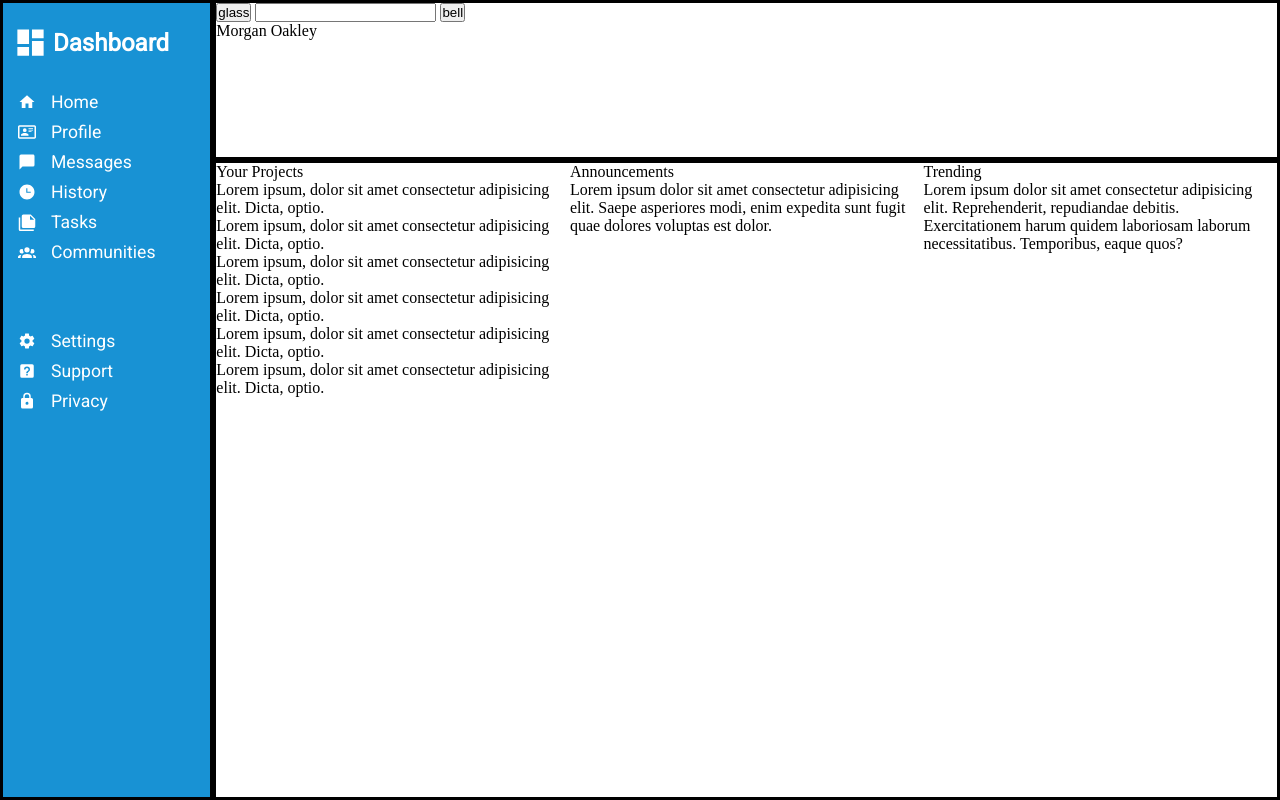
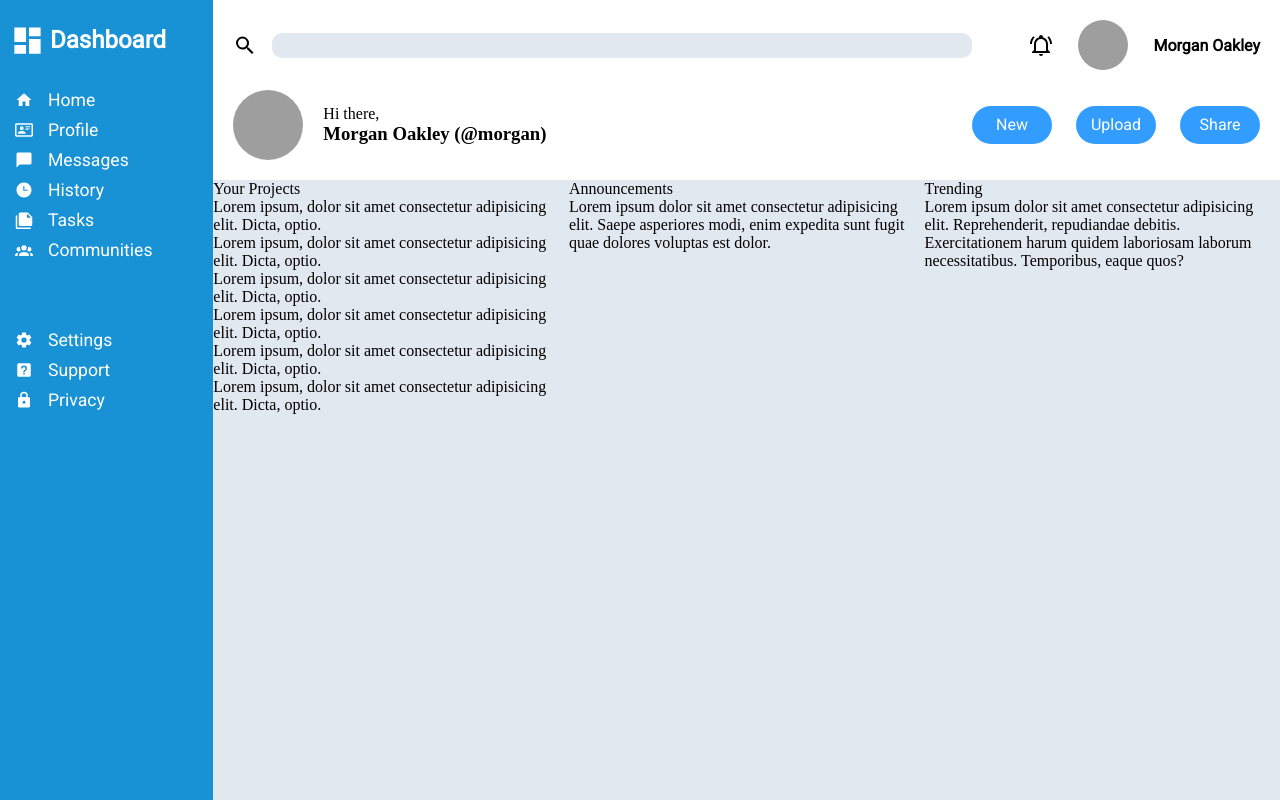
Before and after one commit to edgarmosra/admin-dashboard, a plain HTML site: page index.html in a window 1280 px wide. Drawn offline with Linux system fonts and the light colour scheme; grey boxes are pictures that could not be loaded.

Commit message:
header styling complete

```diff
--- a/index.html
+++ b/index.html
@@ -53,13 +53,36 @@
       </div>
       <div class="header">
         <div class="header-top">
-          <button>glass</button>
-          <input type="text" />
-          <button>bell</button>
-          <div class="profile-picture"></div>
-          Morgan Oakley
+          <div class="search-box">
+            <img class="header-icon" src="images/search.svg" alt="" />
+            <input type="text" />
+          </div>
+          <div class="noti-box">
+            <img class="header-icon" src="images/bell.svg" alt="" />
+            <img class="profile-pic-top" src="images/profile-pic.png" alt="" />
+            <strong>Morgan Oakley</strong>
+          </div>
         </div>
-        <div class="header-bottom"></div>
+
+        <div class="header-bottom">
+          <div class="profile-info">
+            <img
+              class="profile-pic-bottom"
+              src="images/profile-pic.png"
+              alt=""
+            />
+            <div>
+              <p>Hi there,</p>
+              <h3>Morgan Oakley (@morgan)</h3>
+            </div>
+          </div>
+
+          <div class="action-btns">
+            <button>New</button>
+            <button>Upload</button>
+            <button>Share</button>
+          </div>
+        </div>
       </div>
 
       <div class="main">
--- a/styles.css
+++ b/styles.css
@@ -1,6 +1,7 @@
 @import url("https://fonts.googleapis.com/css2?family=Roboto&display=swap");
 
 * {
+  box-sizing: border-box;
   margin: 0;
   padding: 0;
 }
@@ -16,7 +17,6 @@
 
 .sidebar {
   grid-row: 1 / 3;
-  border: solid black;
   display: grid;
   grid-template-rows: 1fr 3fr 6fr;
   background-color: #1892d4;
@@ -47,7 +47,6 @@ ul {
 
 li {
   margin: 10px 0;
-  /* border: solid; */
   font-size: 1.1rem;
   display: flex;
 }
@@ -62,11 +61,107 @@ li {
 /* header styles */
 
 .header {
-  border: solid black;
+  display: grid;
+  grid-template-rows: 1fr 1fr;
 }
 
+/* header top styles */
+
+.header-top {
+  display: flex;
+  justify-content: space-between;
+  align-items: center;
+  /* padding: 30px; */
+}
+
+.search-box {
+  display: flex;
+  gap: 15px;
+  margin-left: 20px;
+}
+
+.noti-box {
+  display: flex;
+  justify-content: center;
+  align-items: center;
+  gap: 25px;
+  font-family: "Roboto", sans-serif;
+  font-weight: bolder;
+  margin-right: 20px;
+}
+
+.header-icon {
+  cursor: pointer;
+}
+
+input {
+  all: unset;
+  background-color: #e2e8f0;
+  border-radius: 10px;
+  width: 700px;
+  height: 25px;
+}
+
+.profile-pic-top {
+  border-radius: 50%;
+  object-fit: cover;
+  height: 50px;
+  width: 50px;
+  cursor: pointer;
+}
+
+/* header bottom styles */
+
+.header-bottom {
+  display: flex;
+  justify-content: space-between;
+  align-items: center;
+  margin-bottom: 20px;
+}
+
+.profile-info {
+  display: flex;
+  align-items: center;
+  gap: 20px;
+  margin-left: 20px;
+}
+
+.action-btns > button {
+  /* button style reset */
+  background-color: transparent;
+  border-width: 0;
+  font-family: inherit;
+  font-size: inherit;
+  font-style: inherit;
+  font-weight: inherit;
+  line-height: inherit;
+  padding: 0;
+  cursor: pointer;
+
+  display: inline-block;
+  background-color: #339dff;
+  color: white;
+  font-size: 1rem;
+  line-height: 38px;
+  border-radius: 50px;
+  width: 80px;
+  margin-right: 20px;
+  text-align: center;
+  font-family: "Roboto", sans-serif;
+}
+
+.profile-pic-bottom {
+  border-radius: 50%;
+  object-fit: cover;
+  height: 70px;
+  width: 70px;
+}
+
+/* main styles (projects, announcements, trending) */
+
 .main {
-  border: solid black;
+  /* border: solid black; */
+  background-color: #e2e8f0;
   display: grid;
   grid-template-columns: 1fr 1fr 1fr;
 }
```
Also changed, not shown: images/bell.svg (added), images/search.svg (added), 1 other file.
